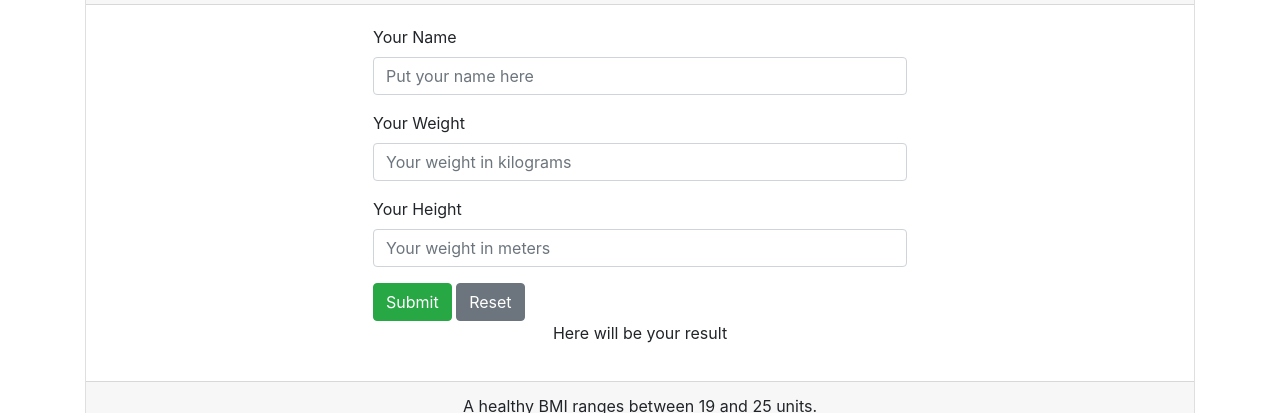
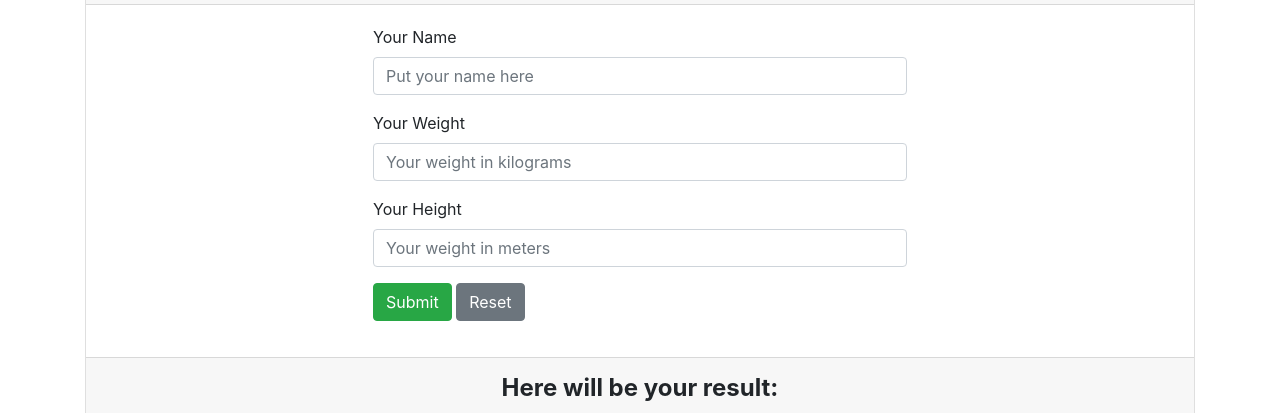
Before and after one commit to ecemyilmaz/BMIcalc, a plain HTML site: page index.html in a window 1280 px wide. Shown: the part 77-490 px from the top of the page. Drawn offline with nearby package versions, Linux system fonts and the light colour scheme.

Commit message:
Add styles to the #result; delete redundant note about healthy BMI range

```diff
--- a/app.js
+++ b/app.js
@@ -17,8 +17,6 @@ function resetColor() {
 }
 
 resetButton.addEventListener('click', resetColor);
-
-// SUBMIT.addEventListener('click', resetColor);
 
 resetButton.addEventListener(
   'click',
--- a/index.html
+++ b/index.html
@@ -40,11 +40,13 @@
             <button type="button" id="submit" class="btn btn-success">Submit</button>
             <button type="reset" class="btn btn-secondary" id="reset">Reset</button>
             <!-- BMI Value RESULT -->
-            <p class="form-group text-center" id="result">Here will be your result</p>
+            <!-- <p class="form-group text-center" id="result">Here will be your result</p> -->
           </div>
         </form>
       </div>
-      <div class="card-footer text-center">A healthy BMI ranges between 19 and 25 units.</div>
+      <div class="card-footer text-center">
+        <p class="form-group text-center" id="result">Here will be your result:</p>
+      </div>
     </div>
     <div class="card">
       <div class="row">
--- a/styles.css
+++ b/styles.css
@@ -24,3 +24,14 @@
 .six {
   background-color: #ff0000;
 }
+
+.reset {
+  background-color: white;
+  color: white;
+}
+
+#result {
+  font-weight: bold;
+  font-size: 150%;
+  margin: auto;
+}
```
